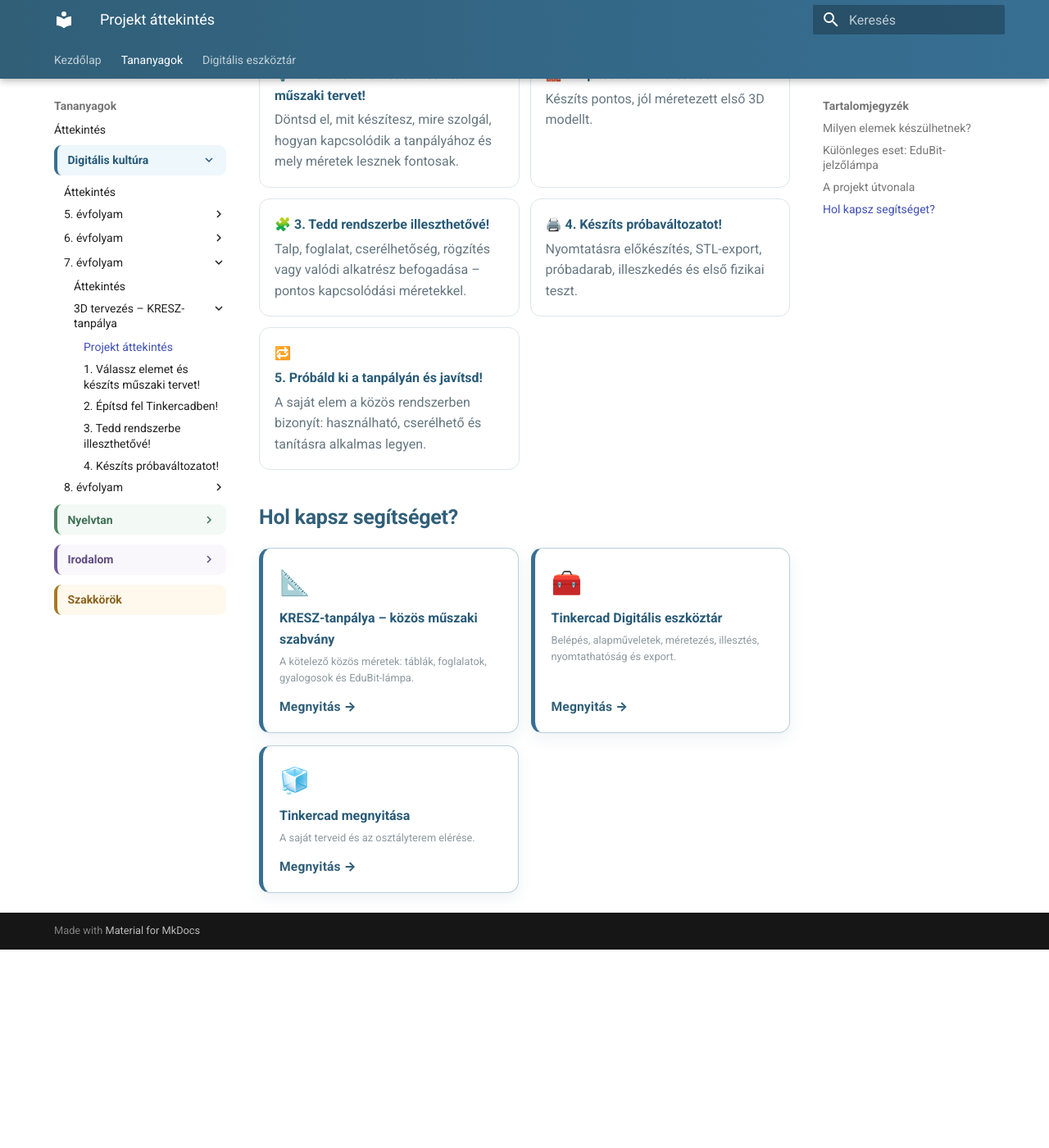
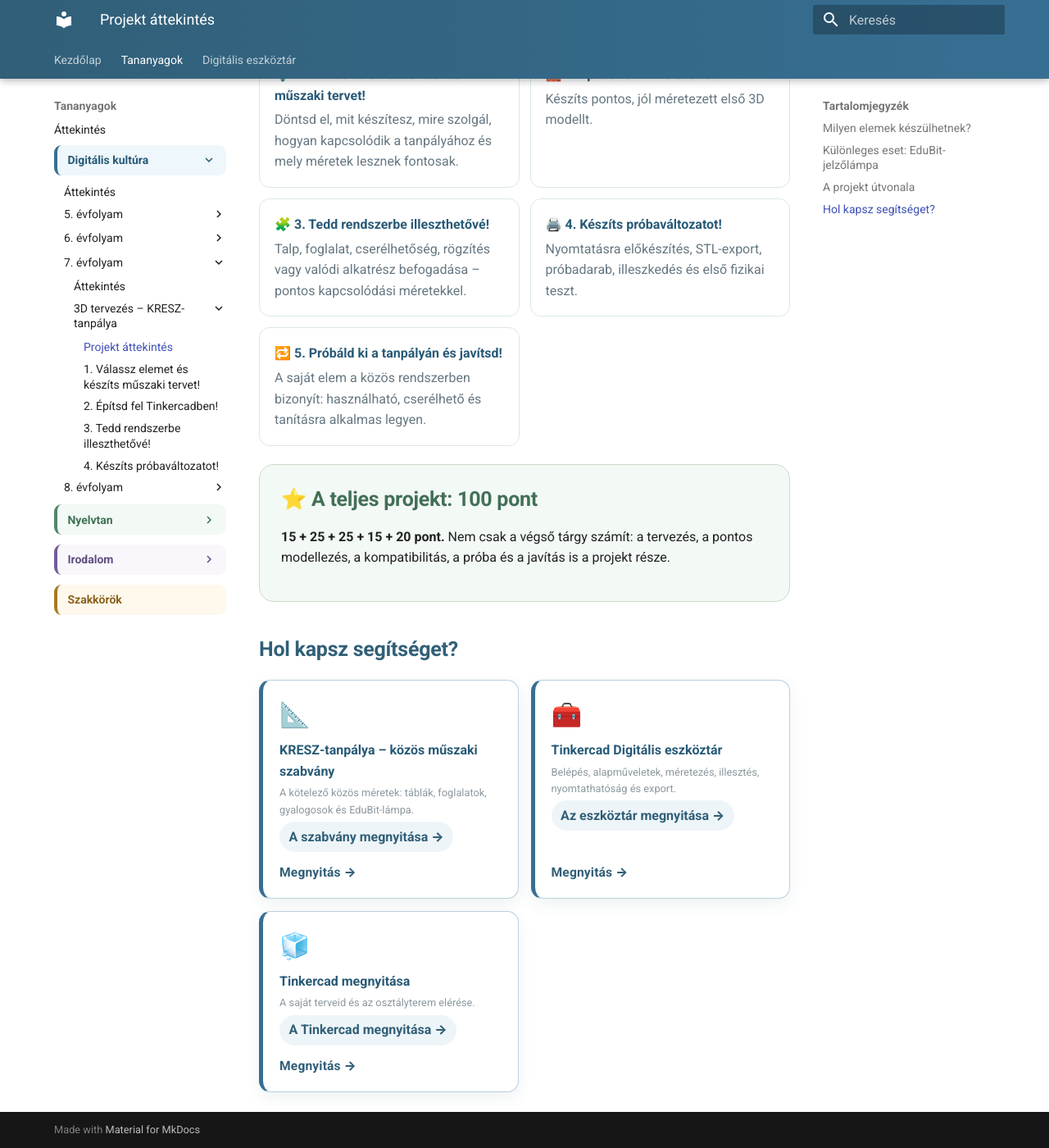
Before and after one commit to bsuszter/digitalis-eszkoztar, an MkDocs documentation site: the page built from docs/tananyagok/digitalis-kultura/7-evfolyam/kresz-tanpalya/index.md, in a window 1280 px wide and 1400 px high, scrolled down 3500 px. Shown: the whole window at 82% size. Built offline with MkDocs 1.6.1 and Material for MkDocs 9.7.7, drawn with Linux system fonts in a browser that asks for light colours; before the commit the page ends 4658 px from its top, so only the background shows below that.

Commit message:
Link milestone 5 and show grade 7 KRESZ total points

```diff
--- a/docs/tananyagok/digitalis-kultura/7-evfolyam/kresz-tanpalya/index.md
+++ b/docs/tananyagok/digitalis-kultura/7-evfolyam/kresz-tanpalya/index.md
@@ -74,7 +74,12 @@ Ha a jelzőlámpa-tartót választod, egy valódi elektronikai elem köré terve
   <a class="idea-card" href="02-epitsd-fel-tinkercadben/"><strong>🧱 2. Építsd fel Tinkercadben!</strong><span>Készíts pontos, jól méretezett első 3D modellt.</span></a>
   <a class="idea-card" href="03-tedd-rendszerbe-illeszthetove/"><strong>🧩 3. Tedd rendszerbe illeszthetővé!</strong><span>Talp, foglalat, cserélhetőség, rögzítés vagy valódi alkatrész befogadása – pontos kapcsolódási méretekkel.</span></a>
   <a class="idea-card" href="04-keszits-probavaltozatot/"><strong>🖨️ 4. Készíts próbaváltozatot!</strong><span>Nyomtatásra előkészítés, STL-export, próbadarab, illeszkedés és első fizikai teszt.</span></a>
-  <div class="idea-card">🔁 <strong>5. Próbáld ki a tanpályán és javítsd!</strong><span>A saját elem a közös rendszerben bizonyít: használható, cserélhető és tanításra alkalmas legyen.</span></div>
+  <a class="idea-card" href="05-probald-ki-a-tanpalyan-es-javitsd/"><strong>🔁 5. Próbáld ki a tanpályán és javítsd!</strong><span>A saját elem a közös rendszerben bizonyít: használható, cserélhető és tanításra alkalmas legyen.</span></a>
+</div>
+
+<div class="project-panel project-panel--green">
+  <h2>⭐ A teljes projekt: 100 pont</h2>
+  <p><strong>15 + 25 + 25 + 15 + 20 pont.</strong> Nem csak a végső tárgy számít: a tervezés, a pontos modellezés, a kompatibilitás, a próba és a javítás is a projekt része.</p>
 </div>
 
 ## Hol kapsz segítséget?
@@ -82,14 +87,14 @@ Ha a jelzőlámpa-tartót választod, egy valódi elektronikai elem köré terve
 <div class="related-grid">
   <a href="../../../../eszkoztar/kresz-tanpalya/muszaki-szabvany/" target="_blank" rel="noopener">
     <span class="related-icon">📐</span>
-    <span class="related-text"><strong>KRESZ-tanpálya – közös műszaki szabvány</strong><small>A kötelező közös méretek: táblák, foglalatok, gyalogosok és EduBit-lámpa.</small></span>
+    <span class="related-text"><strong>KRESZ-tanpálya – közös műszaki szabvány</strong><small>A kötelező közös méretek: táblák, foglalatok, gyalogosok és EduBit-lámpa.</small><span class="tool-link">A szabvány megnyitása →</span></span>
   </a>
   <a href="../../../../eszkoztar/tinkercad/" target="_blank" rel="noopener">
     <span class="related-icon">🧰</span>
-    <span class="related-text"><strong>Tinkercad Digitális eszköztár</strong><small>Belépés, alapműveletek, méretezés, illesztés, nyomtathatóság és export.</small></span>
+    <span class="related-text"><strong>Tinkercad Digitális eszköztár</strong><small>Belépés, alapműveletek, méretezés, illesztés, nyomtathatóság és export.</small><span class="tool-link">Az eszköztár megnyitása →</span></span>
   </a>
   <a href="https://www.tinkercad.com/" target="_blank" rel="noopener">
     <span class="related-icon">🧊</span>
-    <span class="related-text"><strong>Tinkercad megnyitása</strong><small>A saját terveid és az osztályterem elérése.</small></span>
+    <span class="related-text"><strong>Tinkercad megnyitása</strong><small>A saját terveid és az osztályterem elérése.</small><span class="tool-link">A Tinkercad megnyitása →</span></span>
   </a>
 </div>
```
